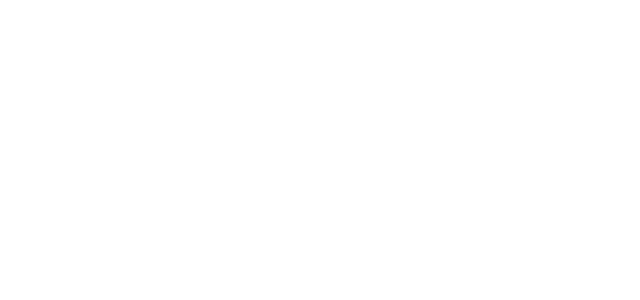
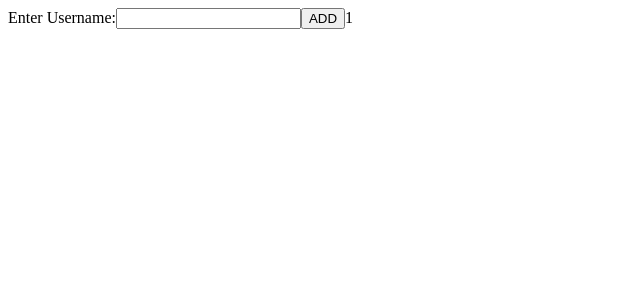
Before and after one commit to sbmmahato/Chat-App, a React (Vite) app in the folder frontend/: page /friendReq/1 in a window 1280 px wide. Before the commit this address had no page. Shown: the top 300 px of the page, without its empty margins (0-640 px from the left). Built offline with nearby package versions, Linux system fonts and the light colour scheme.

Commit message:
added friend req sending feature

```diff
--- a/frontend/src/App.jsx
+++ b/frontend/src/App.jsx
@@ -6,6 +6,7 @@
 import Ui from './ui';
 import Registration from './Registration';
 import Login from './Login';
+import FriendReq from './FriendReq';
 
 function App() {
 
@@ -18,6 +19,8 @@
       <Route path='/ui/:username' element={<Ui />} />
       <Route path='/registration' element={<Registration />} />
       <Route path='/login' element={<Login />} />
+      {/* <Route path='/friendReq' element={<FriendReq />} /> */}
+      <Route path='/friendReq/:username' element={<FriendReq />} />
     </Routes>
     </BrowserRouter>
     </>
--- /dev/null
+++ b/frontend/src/FriendReq.jsx
@@ -0,0 +1,35 @@
+import {useState,useEffect} from 'react';
+import {useParams} from 'react-router-dom';
+import {Box} from "@mui/material";
+
+function FriendReq(){
+
+    let {username}=useParams();
+    const [user,setUser]=useState('');
+
+     return <div>
+      Enter Username:
+        <input onChange={(e)=>{setUser(e.target.value)}}></input>
+        <button onClick={()=>{
+         fetch('http://localhost:3000/sendingfriendreq',{
+            method:'POST',
+            headers:{
+               'Content-Type':'application/json',
+               'sender':username,
+               'reciever':user
+            }
+         }).then((data)=>{return data.json() }).then((value)=>{
+            console.log(value);
+         })
+        }}>ADD</button>{username}<br/><br/>
+        {/* <UserCard user={user}/> */}
+     </div>
+}
+
+function UserCard(props){
+   return <div style={{border:'1px solid black',height:'100px',width:'270px'}}>
+      {props.user}
+   </div>
+}
+
+export default FriendReq;
--- a/frontend/src/Registration.jsx
+++ b/frontend/src/Registration.jsx
@@ -19,7 +19,7 @@
                     'Content-Type':'application/json',
                     'name':name
                 }
-            }).then((data)=>{data.json()}).then((value)=>{
+            }).then((data)=>{return data.json()}).then((value)=>{
                 console.log(value);
             })
         }}>Submit</button>
```
Also changed, not shown: 1 other file (tests, documents, lock files or other folders).
